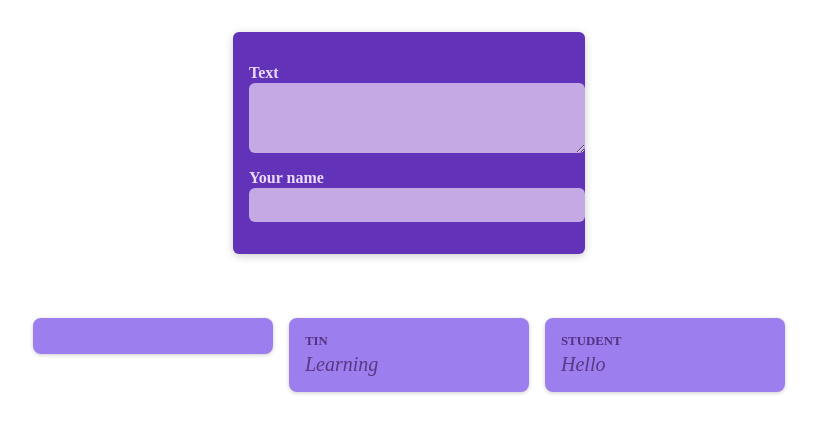
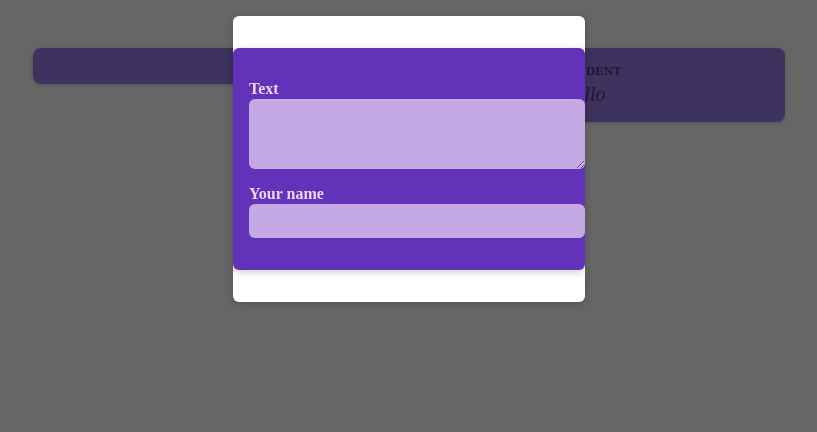
Before and after one commit to YawnJawn/React-training, a React (Vite) app in the folder vite-project/: page / in a window 1280 px wide. Shown: the top 432 px of the page, without its empty margins (231-1048 px from the left). Built offline with nearby package versions, Linux system fonts and the light colour scheme.

Commit message:
Adding a modal to NewPost window

```diff
--- /dev/null
+++ b/vite-project/src/components/Modal.jsx
@@ -0,0 +1,14 @@
+import classes from './Modal.module.css';
+
+function Modal(props){
+    return(
+        <>
+            <div className={classes.backdrop} />
+            <dialog open className={classes.modal}>
+                {props.children}
+            </dialog>
+        </>
+    );
+}
+
+export default Modal;
--- /dev/null
+++ b/vite-project/src/components/Modal.module.css
@@ -0,0 +1,18 @@
+.backdrop {
+    position: fixed;
+    top: 0;
+    left: 0;
+    width: 100%;
+    height: 100vh;
+    background-color: rgba(0, 0, 0, 0.6);
+    z-index: 1;
+  }
+
+  .modal {
+    border: none;
+    border-radius: 6px;
+    box-shadow: 0 2px 8px rgba(0, 0, 0, 0.2);
+    padding: 0;
+    overflow: hidden;
+    z-index: 1;
+  }
--- a/vite-project/src/components/PostsList.jsx
+++ b/vite-project/src/components/PostsList.jsx
@@ -3,6 +3,7 @@
 import Post from './Post';
 import NewPost from './NewPost';
 import classes from './PostsList.module.css';
+import Modal from './Modal';
 
 
 function PostsList(){
@@ -20,7 +21,10 @@
 
     return (
         <>
+            <Modal>
                 <NewPost onBodyChange={bodyChangeHandler} onAuthorChange={authorChangeHandler}/>
+            </Modal>
+
                 <ul className={classes.posts}>
                     <li><Post author={enteredAuthor} body={enteredBody}/></li>
                     <li><Post author="Tin" body="Learning"/></li>
```
Lines whose indentation alone changed are shown as unchanged.
